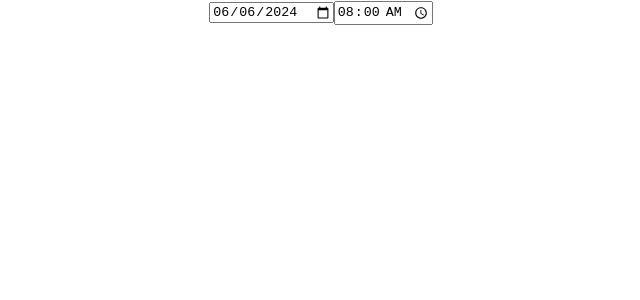
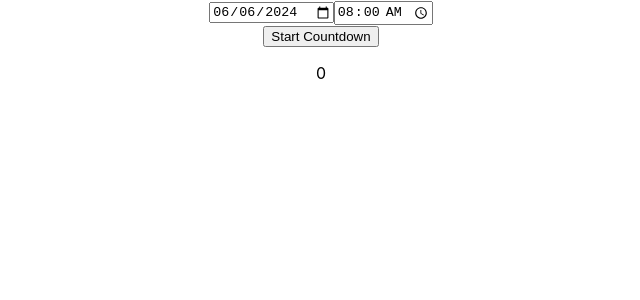
Before and after one commit to LrDevEng/react-the-spontaneous-weekend-warrior, a React app: page / in a window 1280 px wide. Shown: the top 300 px of the page, without its empty margins (319-959 px from the left). Built offline with nearby package versions, Linux system fonts and the light colour scheme; the HTML template or start-up script is replaced by a standard one.

Commit message:
Add count down timer component using useEffect

```diff
--- a/src/components/CountDownTimer.js
+++ b/src/components/CountDownTimer.js
@@ -1,7 +1,42 @@
+import { useEffect, useState } from 'react';
 import DateTimePicker from './DateTimePicker';
 
 function CountDownTimer() {
-  return <DateTimePicker />;
+  const [targetDate, setTargetDate] = useState('2024-06-06');
+  const [targetTime, setTargetTime] = useState('08:00');
+
+  const [timerValue, setTimerValue] = useState(0);
+
+  useEffect(() => {
+    if (timerValue > 0) {
+      const interval = setInterval(() => {
+        setTimerValue((prev) => prev - 1);
+      }, 1000);
+      return () => clearInterval(interval);
+    }
+  }, [timerValue]);
+
+  function start() {
+    setTimerValue(1000);
+  }
+
+  function stop() {
+    setTimerValue(0);
+  }
+
+  return (
+    <div>
+      <DateTimePicker
+        date={targetDate}
+        setDate={setTargetDate}
+        time={targetTime}
+        setTime={setTargetTime}
+      />
+      {timerValue === 0 && <button onClick={start}>Start Countdown</button>}
+      {timerValue > 0 && <button onClick={stop}>Stop</button>}
+      <p>{timerValue}</p>
+    </div>
+  );
 }
 
 export default CountDownTimer;
--- a/src/components/DateTimePicker.js
+++ b/src/components/DateTimePicker.js
@@ -1,9 +1,4 @@
-import { useState } from 'react';
-
-function DateTimePicker() {
-  const [date, setDate] = useState('2024-06-06');
-  const [time, setTime] = useState('08:00');
-
+function DateTimePicker({ date, setDate, time, setTime }) {
   return (
     <div>
       <input
```
